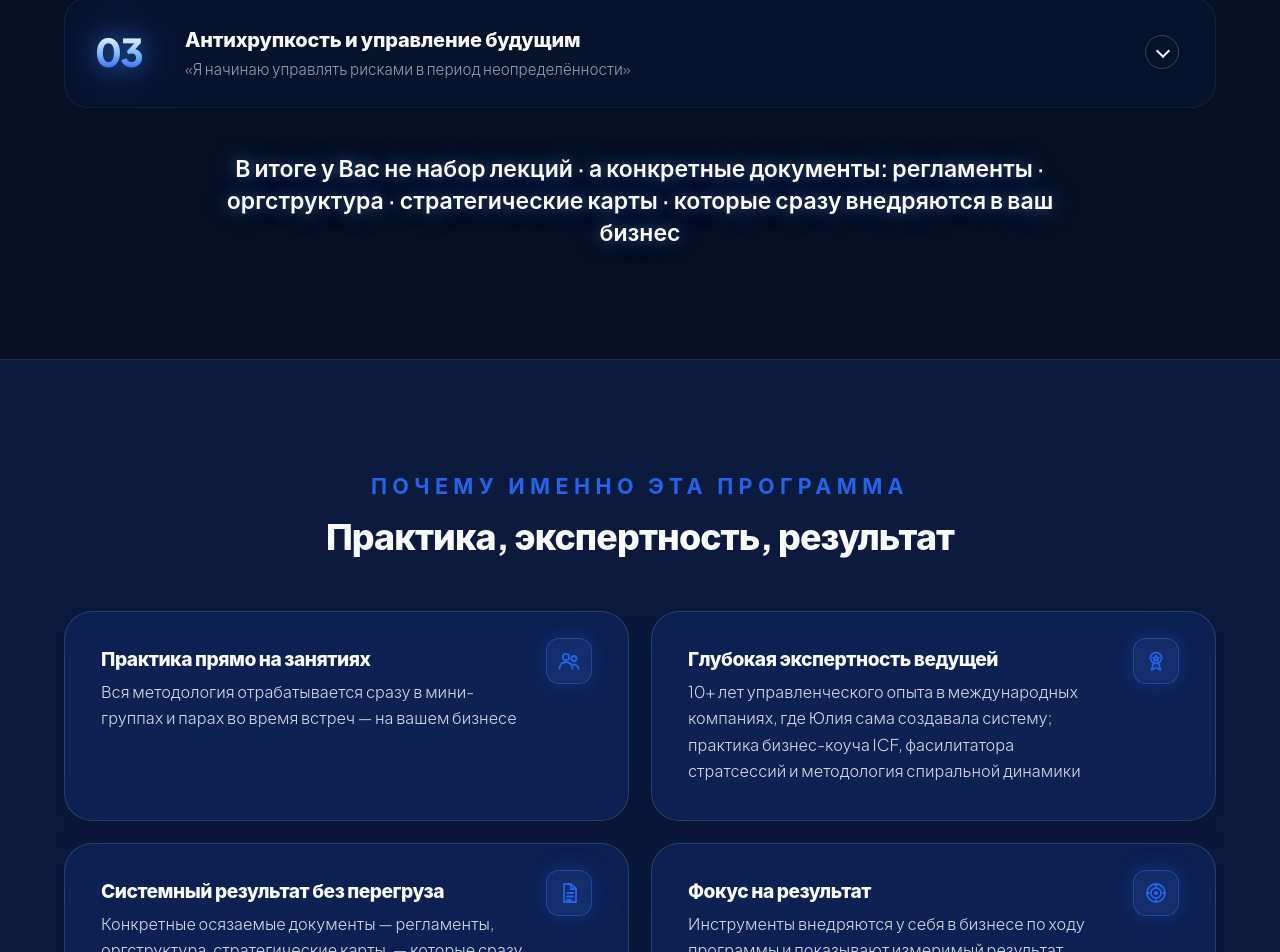
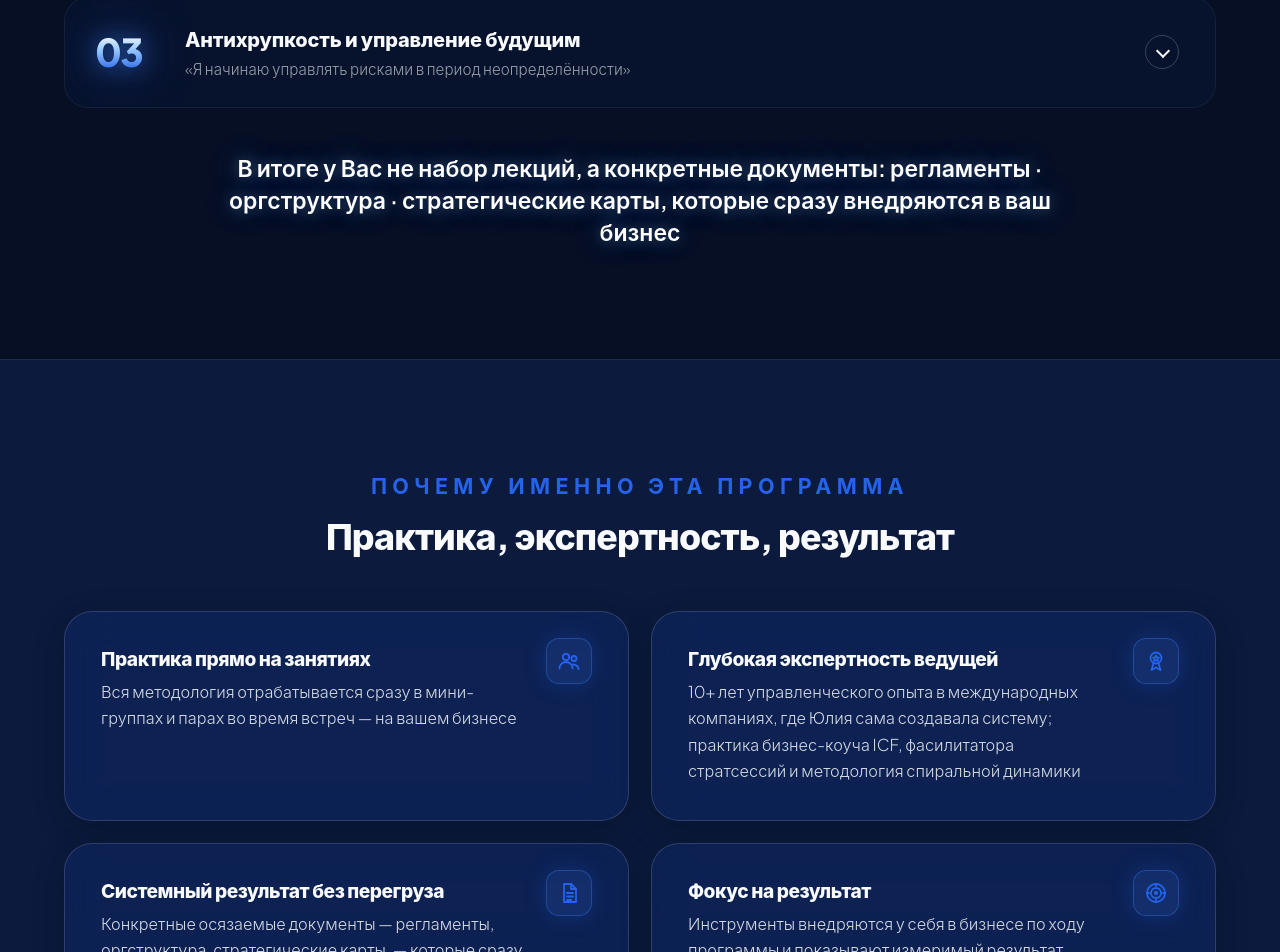
Before and after one commit to maksimkorpylev-ai/sobstvennik-2-0, a plain HTML site: page index.html in a window 1280 px wide. Shown: the part 5186-6138 px from the top of the page. Drawn offline with Linux system fonts and the light colour scheme.

Commit message:
program after text

```diff
--- a/index.html
+++ b/index.html
@@ -326,7 +326,7 @@
 
     </div>
 
-    <p class="program__after">В итоге у Вас не набор лекций · а конкретные документы: регламенты · оргструктура · стратегические карты · которые сразу внедряются в ваш бизнес</p>
+    <p class="program__after">В итоге у Вас не набор лекций, а конкретные документы: регламенты · оргструктура · стратегические карты, которые сразу внедряются в ваш бизнес</p>
   </div>
 </section>
 
```
